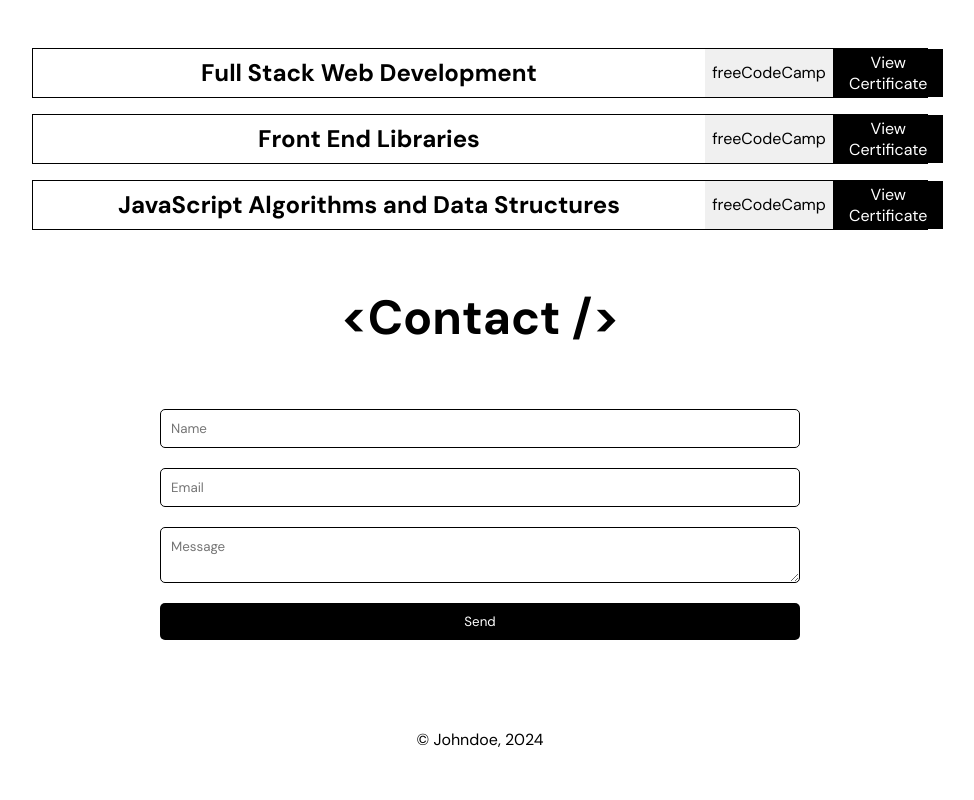
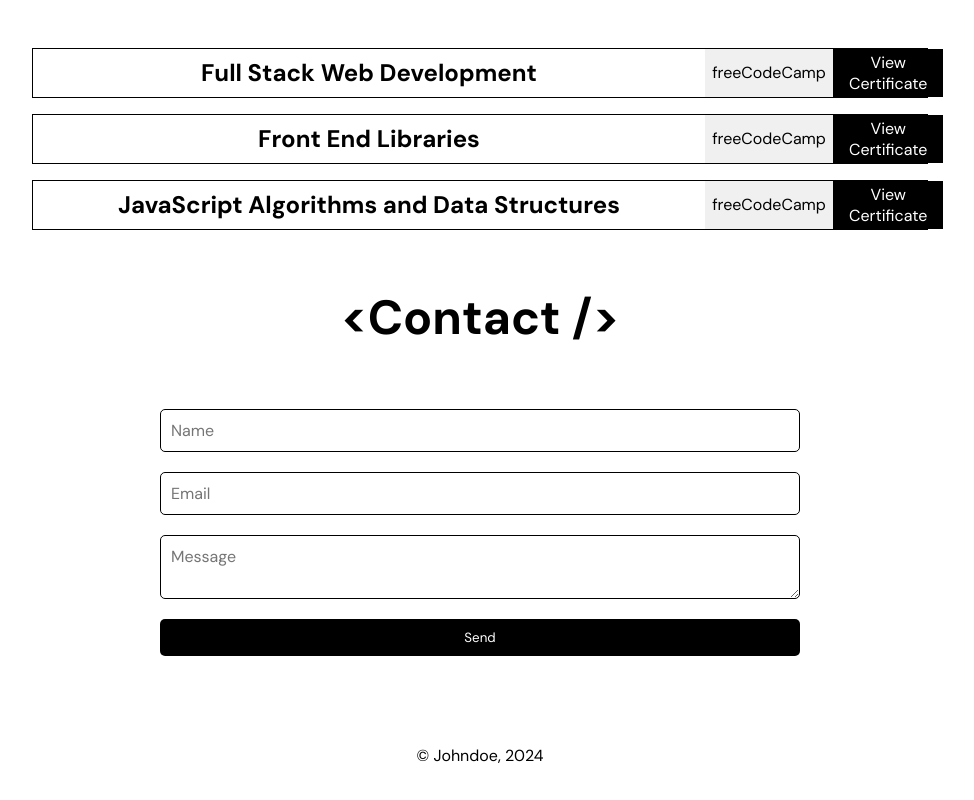
Before and after one commit to sandeepruttala/edgefolio, a React (Create React App) app: page / in a window 1280 px wide. Shown: the part 3059-3859 px from the top of the page, without its empty margins (160-1134 px from the left). Built offline with nearby package versions, Linux system fonts and the light colour scheme.

Commit message:
changes in contact form, updated readme

```diff
--- a/src/Components/Contact/Contact.css
+++ b/src/Components/Contact/Contact.css
@@ -29,6 +29,7 @@ text-align: center;
     border-radius: 5px;
     color: var(--secondary);
     background-color: var(--primary);
+    font-size: 1rem;
 }
 
 .contact form textarea{
@@ -38,6 +39,7 @@ text-align: center;
     border-radius: 5px;
     color: var(--secondary);
     background-color: var(--primary);
+    font-size: 1rem;
 }
 
 .contact form button{
--- a/src/Components/Header/Header.css
+++ b/src/Components/Header/Header.css
@@ -28,6 +28,7 @@
     font-size: 2rem;
     font-weight: 600;
     color: var(--secondary);
+    cursor: pointer;
 }
 
 .header .menu {
```
Also changed, not shown: 1 other file (tests, documents, lock files or other folders).
